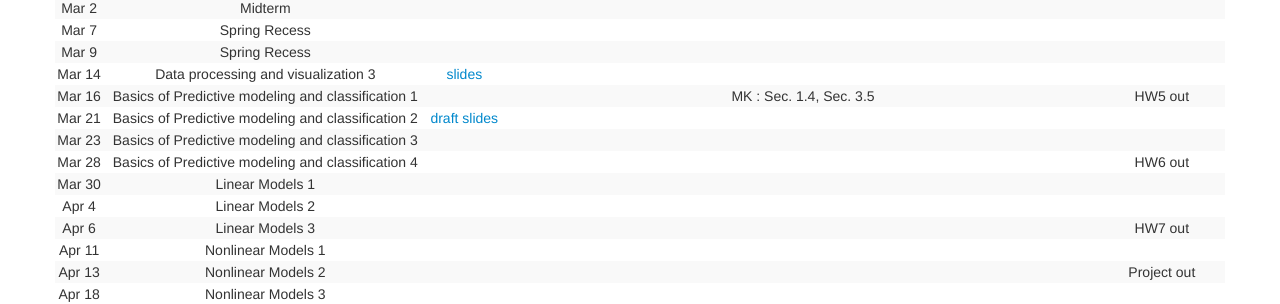
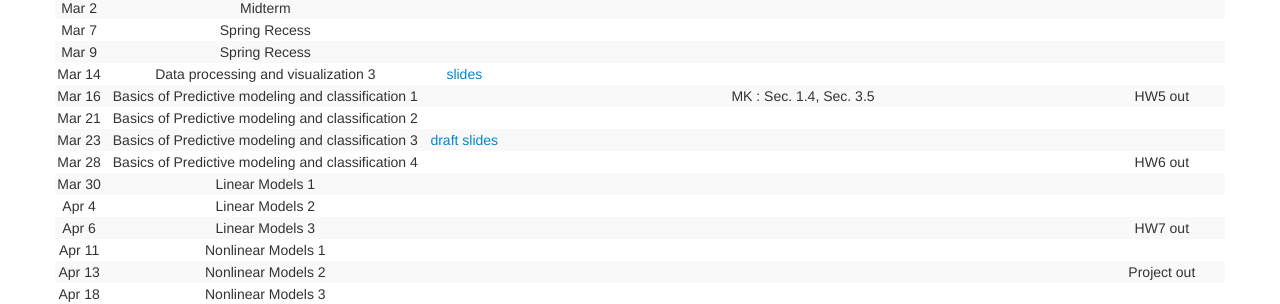
Before and after one commit to zcc1307/csc380-sp22, a Jekyll site: the page built from schedule.md, in a window 1280 px wide. Shown: the part 513-817 px from the top of the page. Built offline with Jekyll 4.4.1, drawn with Linux system fonts in a browser that asks for light colours.

```diff
--- a/schedule.md
+++ b/schedule.md
@@ -33,8 +33,8 @@ Slides credit: heavily built on Profs. Jason Pacheco and Kwang-Sung Jun's CSC 38
 | Mar 9  |                                                     Spring Recess                                                     |                                                                                                |  |  |
 | Mar 14 |                                          Data processing and visualization 3                                                 |         [slides](https://zcc1307.github.io/csc380-sp23/Slides/23s380%2004%20data.pdf)          |  |  |
 | Mar 16 |                                          Basics of Predictive modeling and classification 1                                                                  |                | MK : Sec. 1.4, Sec. 3.5 | HW5 out |
-| Mar 21 |                                          Basics of Predictive modeling and classification 2                                                                             | [draft slides](https://zcc1307.github.io/csc380-sp23/Slides/23s380%2006%20mlintro%20draft.pdf) |  |  |
-| Mar 23 |                                          Basics of Predictive modeling and classification 3                                                                              |                                                                                                |  |  |
+| Mar 21 |                                          Basics of Predictive modeling and classification 2                                                                             |  |  |  |
+| Mar 23 |                                          Basics of Predictive modeling and classification 3                                                                              |   [draft slides](https://zcc1307.github.io/csc380-sp23/Slides/23s380%2006%20mlintro%20draft.pdf)                                                                                             |  |  |
 | Mar 28 |                                          Basics of Predictive modeling and classification 4                                                                |                                                                                                |  | HW6 out |
 | Mar 30 |                                          Linear Models 1                                                                             |                                                                                                |  |  |
 | Apr 4  |                                          Linear Models 2                                                                             |                                                                                                |  |  |
```
Also changed, not shown: 3 other files.
